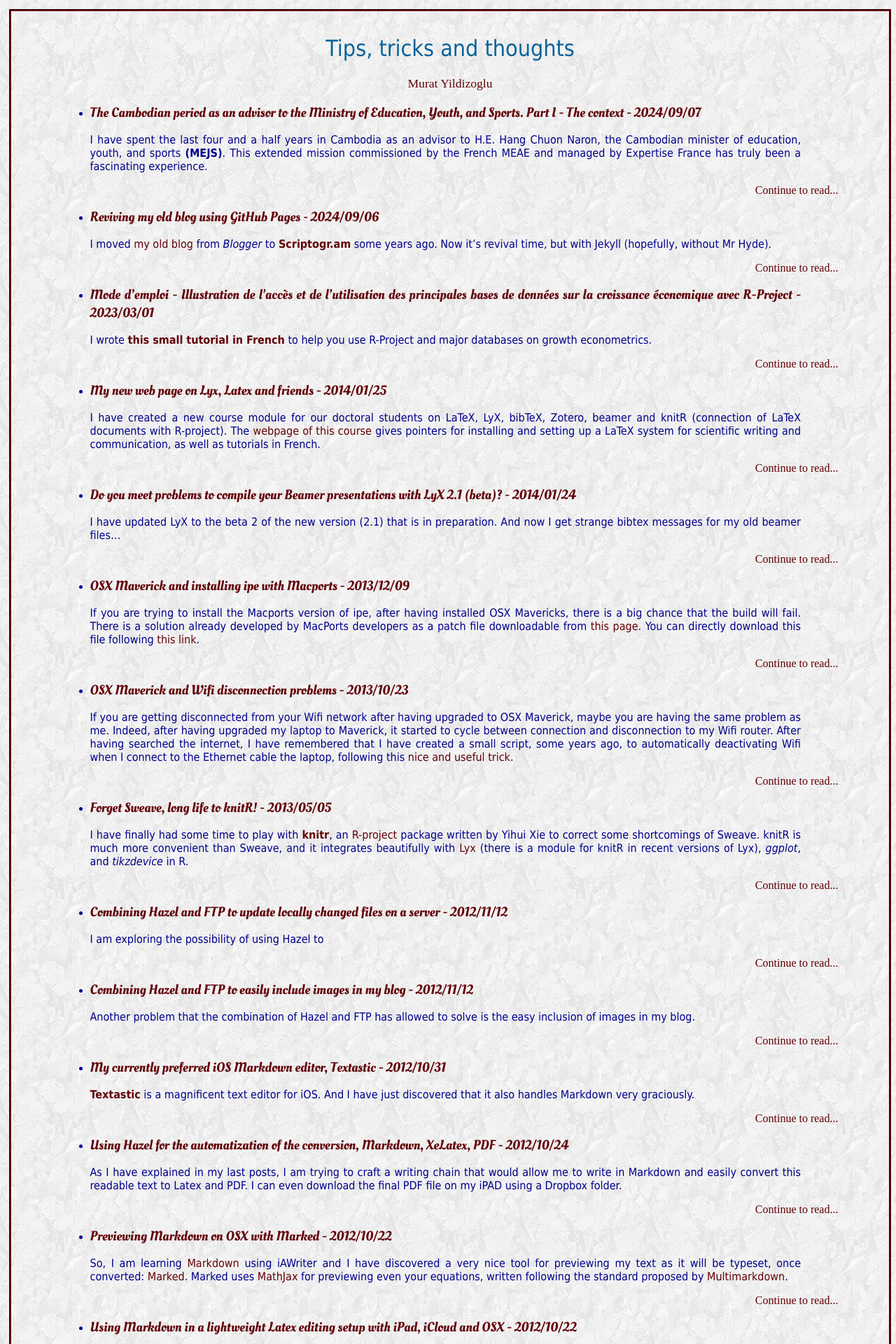
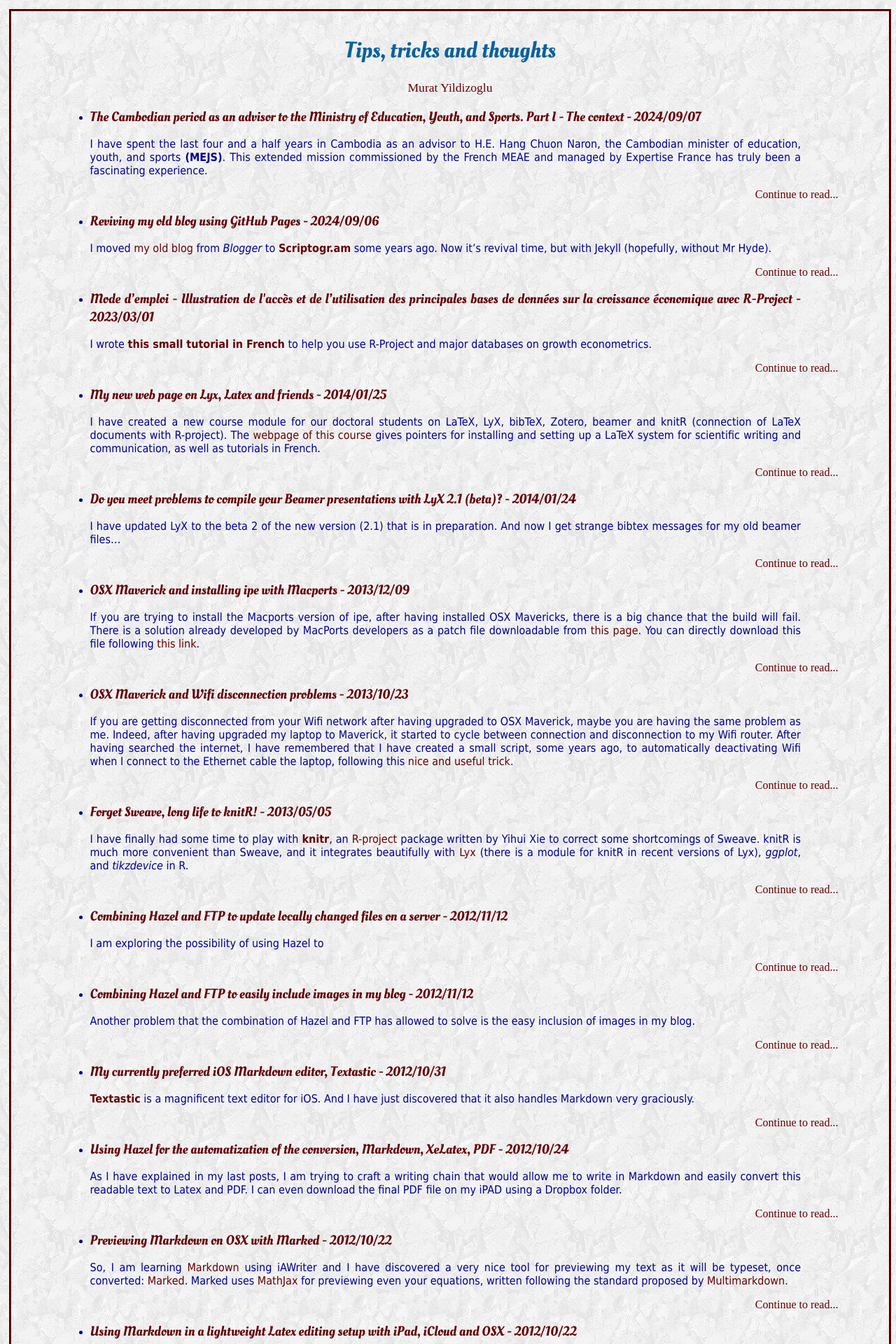
Before and after one commit to myildi/myildi.github.io, a Jekyll site: the page built from index-insert.html, in a window 1280 px wide. Shown: the top 1920 px of the page at 70% size. Built offline with Jekyll 4.4.1, drawn with Linux system fonts in a browser that asks for light colours.

Commit message:
Update main2.css

```diff
--- a/css/main2.css
+++ b/css/main2.css
@@ -67,9 +67,10 @@ width: 95%;
 
 h1 {
 color: #09629b;
-font-family: "Tahoma", sans-serif;
+font-family: "Oleo Script", Tahoma, Geneva, sans-serif,  system-ui;
+  font-weight: 400;
+  font-style: normal;
 font-size: xx-large;
-font-weight: normal;
  }
 
 h2 {
```
